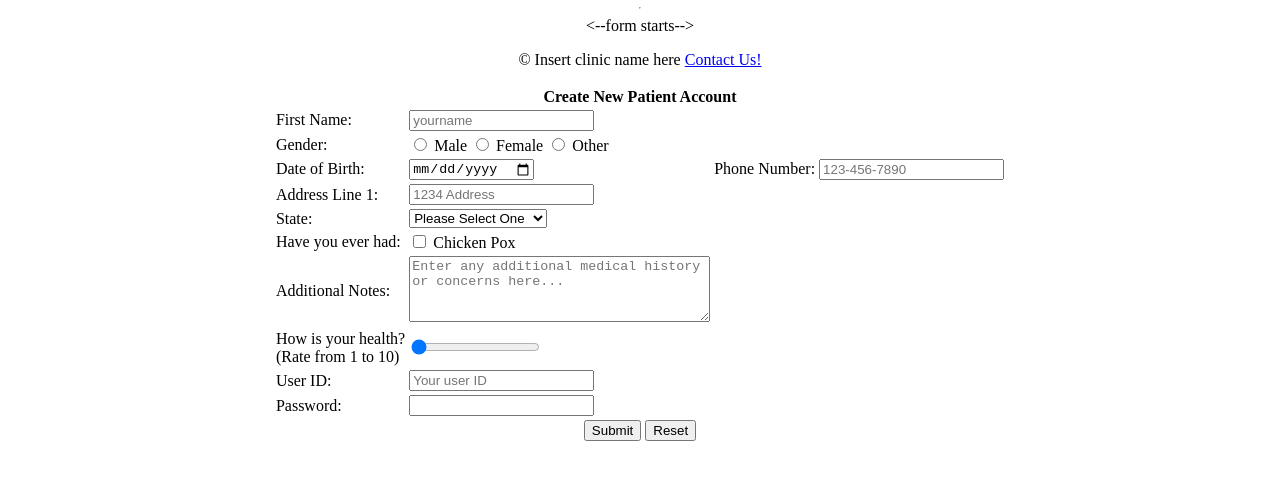
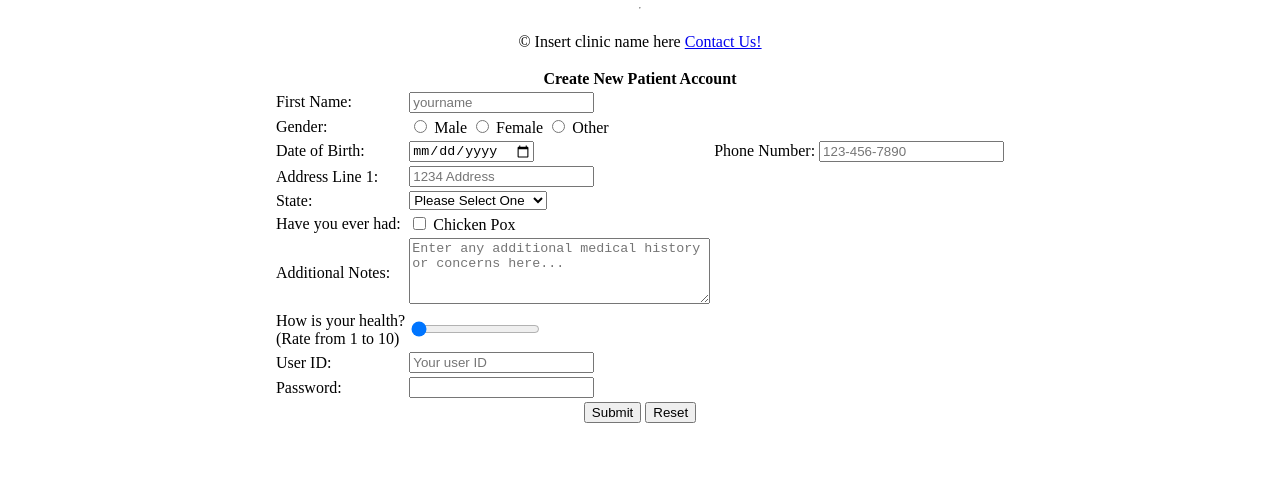
Before and after one commit to lunaarti16-svg/lunaarti16.github.io, a plain HTML site: page mis3371hw2/index.html in a window 1280 px wide. Shown: the part 74-554 px from the top of the page. Drawn offline with Linux system fonts and the light colour scheme; a script that the page names is missing.

Commit message:
Update index.html

```diff
--- a/mis3371hw2/index.html
+++ b/mis3371hw2/index.html
@@ -33,14 +33,14 @@
     </table>
 </header>
 <hr>
-	<--form starts-->
+	<!--form starts-->
 
     <form action="thankyou.html">
     <center>
         <div class="format">
             <table>
                 <tr>
-    <th colspan="4">Create New Patient Account</th>
+    <th colspan="4"> Create New Patient Account</th>
 </tr>
 
 <tr>
```
